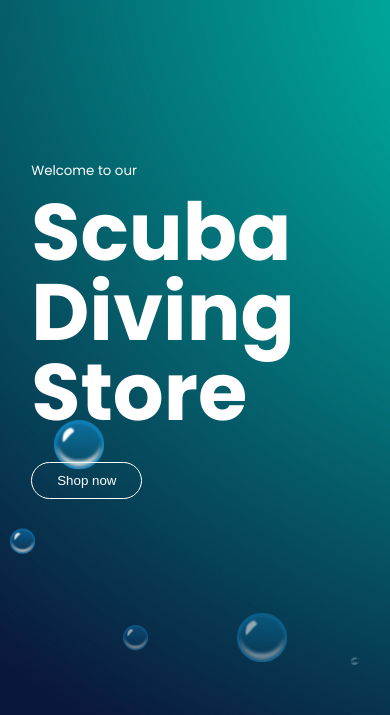
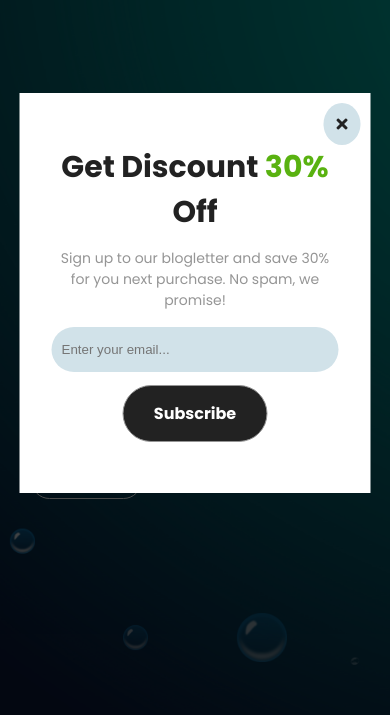
Before and after one commit to Tim-82/Candy-shop, a plain HTML site: page index.html in a window 390 px wide. Shown: the part 129-844 px from the top of the page. Drawn offline with nearby package versions, Linux system fonts and the light colour scheme.

Commit message:
css-styles for popUp-section

```diff
--- a/css/style.css
+++ b/css/style.css
@@ -1002,3 +1002,217 @@ Facility Media Query
     font-size: 1.4rem;
   }
 }
+
+
+/* ======= Popup ======== */
+.popup {
+  position: fixed;
+  top: 0;
+  left: 0;
+  width: 100%;
+  height: 100vh;
+  background-color: rgba(0, 0, 0, 0.7);
+  z-index: 999999;
+  transition: 0.3s;
+  transform: scale(0.2);
+  opacity: 0;
+  visibility: hidden;
+}
+
+.popup.show {
+  transform: scale(1);
+  opacity: 1;
+  visibility: visible;
+}
+
+.popup-content {
+  position: absolute;
+  top: 50%;
+  left: 50%;
+  width: 90%;
+  margin: 0 auto;
+  height: 55rem;
+  transform: translate(-50%, -50%);
+  padding: 1.6rem;
+  display: table;
+  overflow: hidden;
+  background-color: var(--white);
+}
+
+.popup-close {
+  display: flex;
+  align-items: center;
+  justify-content: center;
+  position: absolute;
+  top: 2rem;
+  right: 2rem;
+  padding: 1.5rem 1.7rem;
+  background-color: var(--grey-alt);
+  border-radius: 50%;
+  cursor: pointer;
+}
+
+.popup-left {
+  display: table-cell;
+  width: 50%;
+  height: 100%;
+  vertical-align: middle;
+}
+
+.popup-right {
+  display: table-cell;
+  width: 50%;
+  vertical-align: middle;
+  padding: 3rem 5rem;
+}
+
+.popup-img {
+  width: 100%;
+  overflow: hidden;
+}
+
+.popup-img img {
+  display: block;
+  width: 60rem;
+  height: 45rem;
+  max-width: 100%;
+  border-radius: 1rem;
+  object-fit: cover;
+}
+
+.right-content {
+  text-align: center;
+  width: 90%;
+  margin: 0 auto;
+}
+
+.right-content h1 {
+  font-size: 4rem;
+  color: var(--black);
+  margin-bottom: 1.6rem;
+}
+
+.right-content h1 span {
+  color: var(--green);
+}
+
+.right-content p {
+  font-size: 1.8rem;
+  color: var(--grey2);
+  margin-bottom: 1.6rem;
+}
+
+.popup-form {
+  width: 100%;
+  padding: 2rem 0;
+  text-indent: 1rem;
+  margin-bottom: 1.6rem;
+  border-radius: 3rem;
+  background-color: var(--grey-alt);
+  border: none;
+}
+
+.popup-form:focus {
+  outline: none;
+}
+
+.right-content a:link,
+.right-content a:visited {
+  display: inline-block;
+  padding: 1.8rem 5rem;
+  border-radius: 3rem;
+  font-weight: 700;
+  color: var(--white);
+  background-color: var(--black);
+  border: 1px solid var(--grey2);
+  transition: 0.3s;
+}
+
+.right-content a:hover {
+  background-color: var(--green);
+  border: 1px solid var(--grey2);
+  color: var(--black);
+}
+
+@media only screen and (max-width: 1200px) {
+  .right-content {
+    width: 100%;
+  }
+
+  .right-content h1 {
+    font-size: 3.5rem;
+    margin-bottom: 1.3rem;
+  }
+}
+
+@media only screen and (max-width: 998px) {
+  .popup-right {
+    width: 100%;
+  }
+
+  .popup-left {
+    display: none;
+  }
+
+  .right-content h1 {
+    font-size: 5rem;
+  }
+}
+
+@media only screen and (max-width: 768px) {
+  .right-content h1 {
+    font-size: 4rem;
+  }
+
+  .right-content p {
+    font-size: 1.6rem;
+  }
+
+  .popup-form {
+    width: 90%;
+    margin: 0 auto;
+    padding: 1.8rem 0;
+    margin-bottom: 1.5rem;
+  }
+}
+
+@media only screen and (max-width: 568px) {
+  .popup-right {
+    padding: 0 1.6rem;
+  }
+
+  .popup-content {
+    height: 40rem;
+    width: 90%;
+    margin: 0 auto;
+  }
+
+  .right-content {
+    width: 100%;
+  }
+
+  .right-content h1 {
+    font-size: 3rem;
+  }
+
+  .right-content p {
+    font-size: 1.4rem;
+  }
+
+  .popup-form {
+    width: 100%;
+    padding: 1.5rem 0;
+    margin-bottom: 1.3rem;
+  }
+
+  .right-content a:link,
+  .right-content a:visited {
+    padding: 1.5rem 3rem;
+  }
+
+  .popup-close {
+    top: 1rem;
+    right: 1rem;
+    padding: 1.3rem;
+  }
+}
--- a/index.html
+++ b/index.html
@@ -329,7 +329,7 @@
       </div>
       <div class="popup-left">
         <div class="popup-img">
-          <img  src="./images/cat2.jpg" alt="popup">
+          <img  src="./images/scuba_discount.jpg" alt="popup">
         </div>
       </div>
       <div class="popup-right">
--- a/js/index.js
+++ b/js/index.js
@@ -22,3 +22,18 @@ navClose.addEventListener("click", () => {
   menu.style.left = "-30rem";
   menu.style.width = "0";
 });
+
+
+// PopUp
+const popup = document.querySelector(".popup");
+const closePopup = document.querySelector(".popup-close");
+
+closePopup.addEventListener("click", () => {
+  popup.classList.remove("show");
+});
+
+window.addEventListener("load", () => {
+  setTimeout(() => {
+    popup.classList.add("show");
+  }, 2000);
+});
```
Also changed, not shown: images/scuba_discount.jpg (added).
